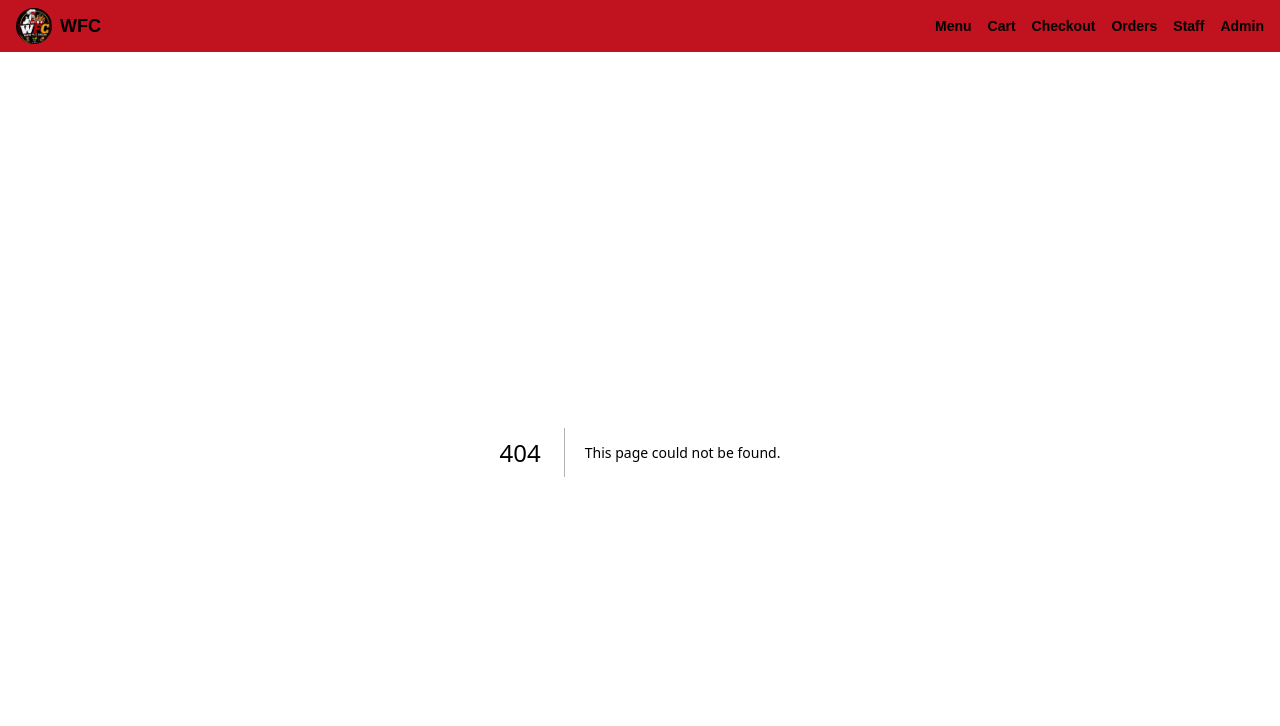
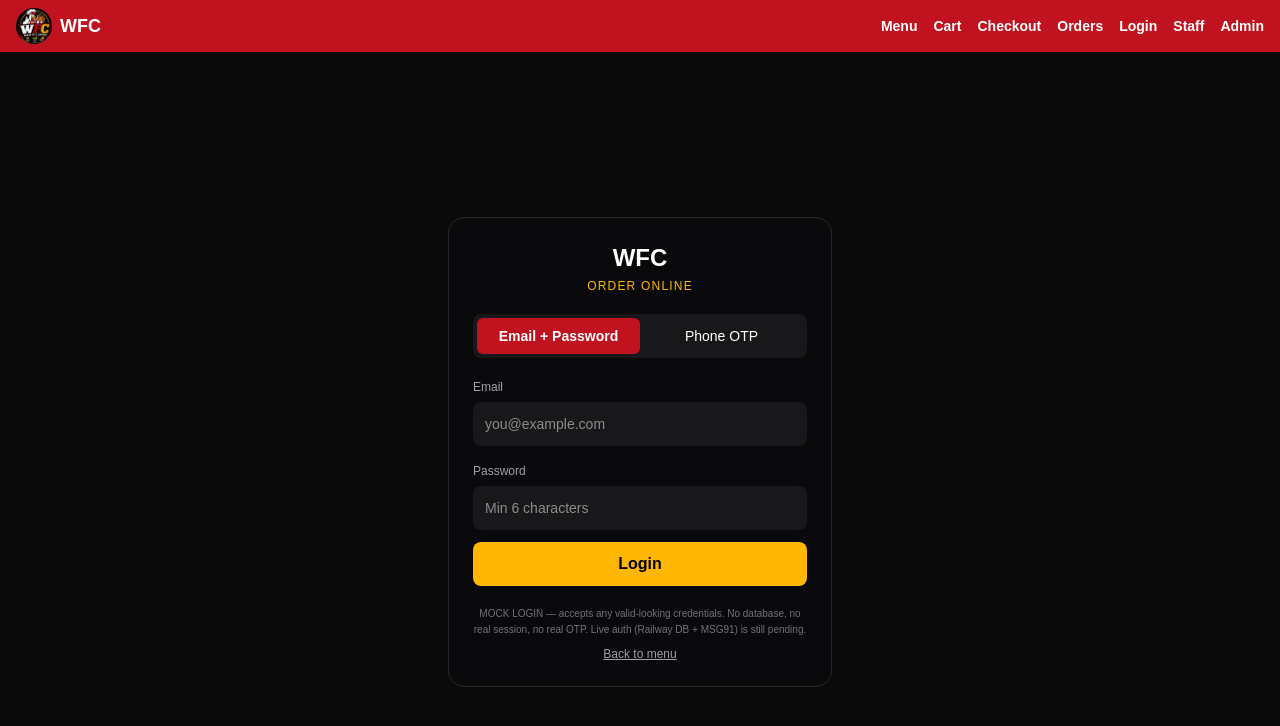
Before and after one commit to nexagen25-collab/wfc, a Next.js app in the folder frontend/: page /login in a window 1280 px wide. Before the commit this address had no page. Shown: the top 726 px of the page. Built offline with nearby package versions, Linux system fonts and the light colour scheme.

Commit message:
feat: three mock role login pages WFC branded

```diff
--- /dev/null
+++ b/frontend/app/admin/login/page.tsx
@@ -0,0 +1,4 @@
+import LoginForm from "@/components/LoginForm";
+export default function AdminLoginPage() {
+  return <LoginForm role="admin" />;
+}
--- /dev/null
+++ b/frontend/app/login/page.tsx
@@ -0,0 +1,4 @@
+import LoginForm from "@/components/LoginForm";
+export default function LoginPage() {
+  return <LoginForm role="customer" />;
+}
--- /dev/null
+++ b/frontend/app/staff/login/page.tsx
@@ -0,0 +1,4 @@
+import LoginForm from "@/components/LoginForm";
+export default function StaffLoginPage() {
+  return <LoginForm role="staff" />;
+}
--- /dev/null
+++ b/frontend/components/LoginForm.tsx
@@ -0,0 +1,86 @@
+"use client";
+import Link from "next/link";
+import { useState } from "react";
+
+type Props = { role: "customer" | "admin" | "staff" };
+
+export default function LoginForm({ role }: Props) {
+  const [tab, setTab] = useState<"email" | "otp">("email");
+  const [email, setEmail] = useState("");
+  const [password, setPassword] = useState("");
+  const [phone, setPhone] = useState("");
+  const [otpSent, setOtpSent] = useState(false);
+  const [otp, setOtp] = useState("");
+  const [err, setErr] = useState("");
+  const [done, setDone] = useState("");
+
+  const emailOk = /^[^\s@]+@[^\s@]+\.[^\s@]{2,}$/.test(email.trim());
+  const phoneOk = /^[6-9]\d{9}$/.test(phone.trim());
+  const otpOk = /^\d{4,6}$/.test(otp.trim());
+
+  const submitEmail = (e: React.FormEvent) => {
+    e.preventDefault();
+    if (!emailOk) return setErr("Enter a valid email address.");
+    if (password.length < 6) return setErr("Password must be at least 6 characters.");
+    setErr("");
+    setDone(role === "customer" ? "Mock login OK → redirecting to Menu" : role === "admin" ? "Mock login OK → redirecting to Admin" : "Mock login OK → redirecting to Staff");
+    setTimeout(() => { window.location.href = role === "customer" ? "/" : role === "admin" ? "/admin" : "/staff"; }, 1200);
+  };
+
+  const submitOtp = (e: React.FormEvent) => {
+    e.preventDefault();
+    if (!otpOk) return setErr("Enter the 4-6 digit OTP.");
+    setErr("");
+    setDone("Mock OTP accepted → redirecting");
+    setTimeout(() => { window.location.href = role === "customer" ? "/" : role === "admin" ? "/admin" : "/staff"; }, 1200);
+  };
+
+  const input = "mt-1 w-full min-h-11 rounded-lg bg-zinc-900 px-3 py-2 text-sm outline-none focus:ring-2 focus:ring-[#ffb703]";
+
+  return (
+    <div className="flex min-h-screen items-center justify-center bg-[#0a0a0a] px-4 text-white">
+      <div className="w-full max-w-sm rounded-2xl border border-zinc-800 bg-zinc-950 p-6">
+        <p className="text-center text-2xl font-black">WFC</p>
+        <p className="mt-1 text-center text-xs tracking-widest text-[#ffb703]">
+          {role === "customer" ? "ORDER ONLINE" : role === "admin" ? "ADMIN PANEL" : "STAFF PANEL"}
+        </p>
+
+        <div className="mt-5 flex rounded-lg bg-zinc-900 p-1 text-sm">
+          <button onClick={() => { setTab("email"); setErr(""); }} className={`flex-1 rounded-md py-2 ${tab === "email" ? "bg-[#c1121f] font-bold" : ""}`}>Email + Password</button>
+          <button onClick={() => { setTab("otp"); setErr(""); }} className={`flex-1 rounded-md py-2 ${tab === "otp" ? "bg-[#c1121f] font-bold" : ""}`}>Phone OTP</button>
+        </div>
+
+        {tab === "email" ? (
+          <form onSubmit={submitEmail} className="mt-4 space-y-3">
+            <div><label className="text-xs text-zinc-400">Email</label>
+              <input value={email} onChange={(e) => setEmail(e.target.value)} type="email" autoComplete="email" placeholder="you@example.com" className={input} /></div>
+            <div><label className="text-xs text-zinc-400">Password</label>
+              <input value={password} onChange={(e) => setPassword(e.target.value)} type="password" autoComplete="current-password" placeholder="Min 6 characters" className={input} /></div>
+            {err && <p className="text-xs text-red-400">{err}</p>}
+            <button className="min-h-11 w-full rounded-lg bg-[#ffb703] font-black text-black">Login</button>
+          </form>
+        ) : (
+          <form onSubmit={submitOtp} className="mt-4 space-y-3">
+            <div><label className="text-xs text-zinc-400">Phone (10 digits)</label>
+              <input value={phone} onChange={(e) => setPhone(e.target.value)} inputMode="numeric" placeholder="98XXXXXXXX" className={input} />
+              <button type="button" onClick={() => { if (!phoneOk) setErr("Enter a valid 10-digit Indian mobile number."); else { setErr(""); setOtpSent(true); } }} disabled={!otpSent} className="mt-2 min-h-11 w-full rounded-lg border border-[#ffb703] py-2 text-sm font-bold text-[#ffb703] disabled:opacity-50">
+                {otpSent ? "OTP sent (mock) — resend" : "Send OTP"}
+              </button>
+            </div>
+            {otpSent && <div><label className="text-xs text-zinc-400">OTP</label>
+              <input value={otp} onChange={(e) => setOtp(e.target.value)} inputMode="numeric" placeholder="4-6 digits" className={input} /></div>}
+            {err && <p className="text-xs text-red-400">{err}</p>}
+            <button disabled={!otpSent} className="min-h-11 w-full rounded-lg bg-[#ffb703] font-black text-black disabled:opacity-40">Verify + Login</button>
+          </form>
+        )}
+
+        {done && <p className="mt-3 rounded-lg bg-green-950 p-2 text-center text-xs text-green-300">{done}</p>}
+
+        <p className="mt-5 text-center text-[10px] leading-4 text-zinc-500">
+          MOCK LOGIN — accepts any valid-looking credentials. No database, no real session, no real OTP. Live auth (Railway DB + MSG91) is still pending.
+        </p>
+        <Link href="/" className="mt-2 block text-center text-xs underline text-zinc-400">Back to menu</Link>
+      </div>
+    </div>
+  );
+}
--- a/frontend/components/Navbar.tsx
+++ b/frontend/components/Navbar.tsx
@@ -19,6 +19,7 @@ export default function Navbar() {
         <Link href="/cart">Cart</Link>
         <Link href="/checkout">Checkout</Link>
         <Link href="/orders">Orders</Link>
+        <Link href="/login">Login</Link>
         <Link href="/staff">Staff</Link>
         <Link href="/admin">Admin</Link>
       </span>
```
